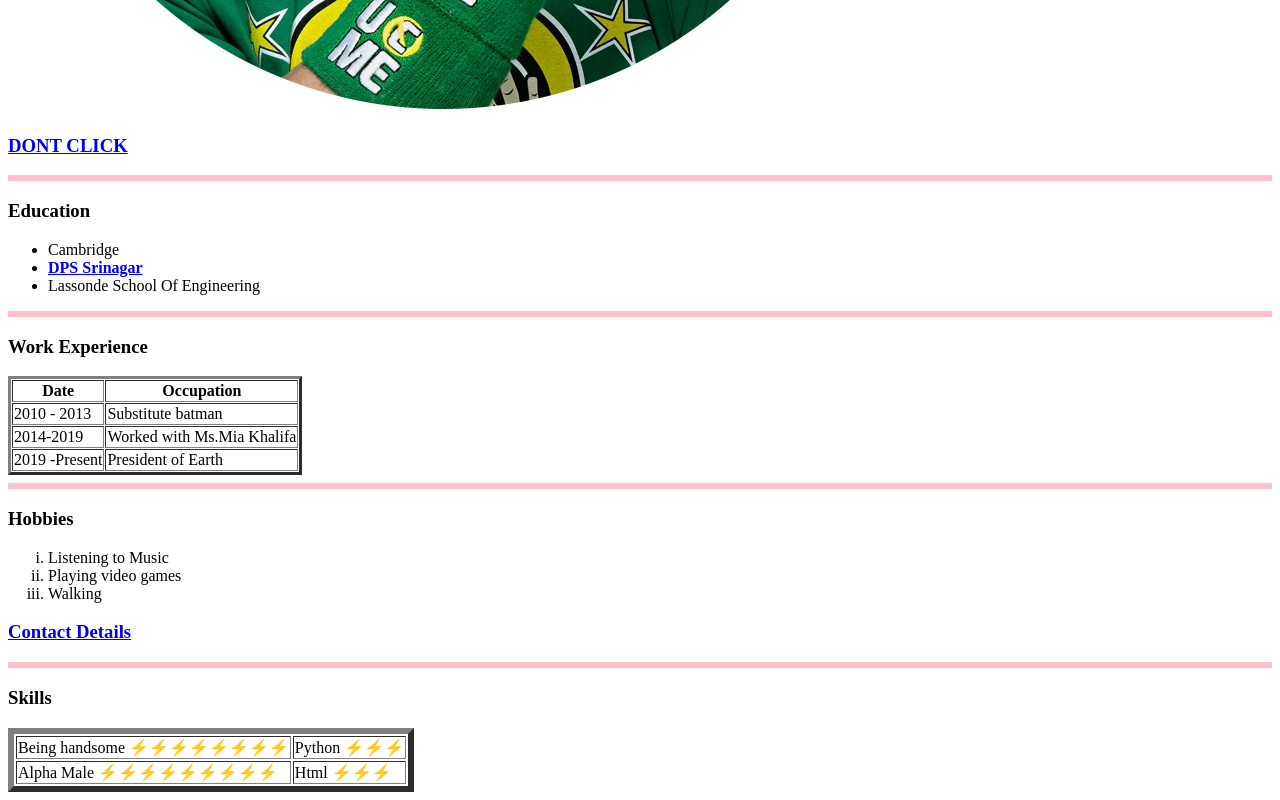
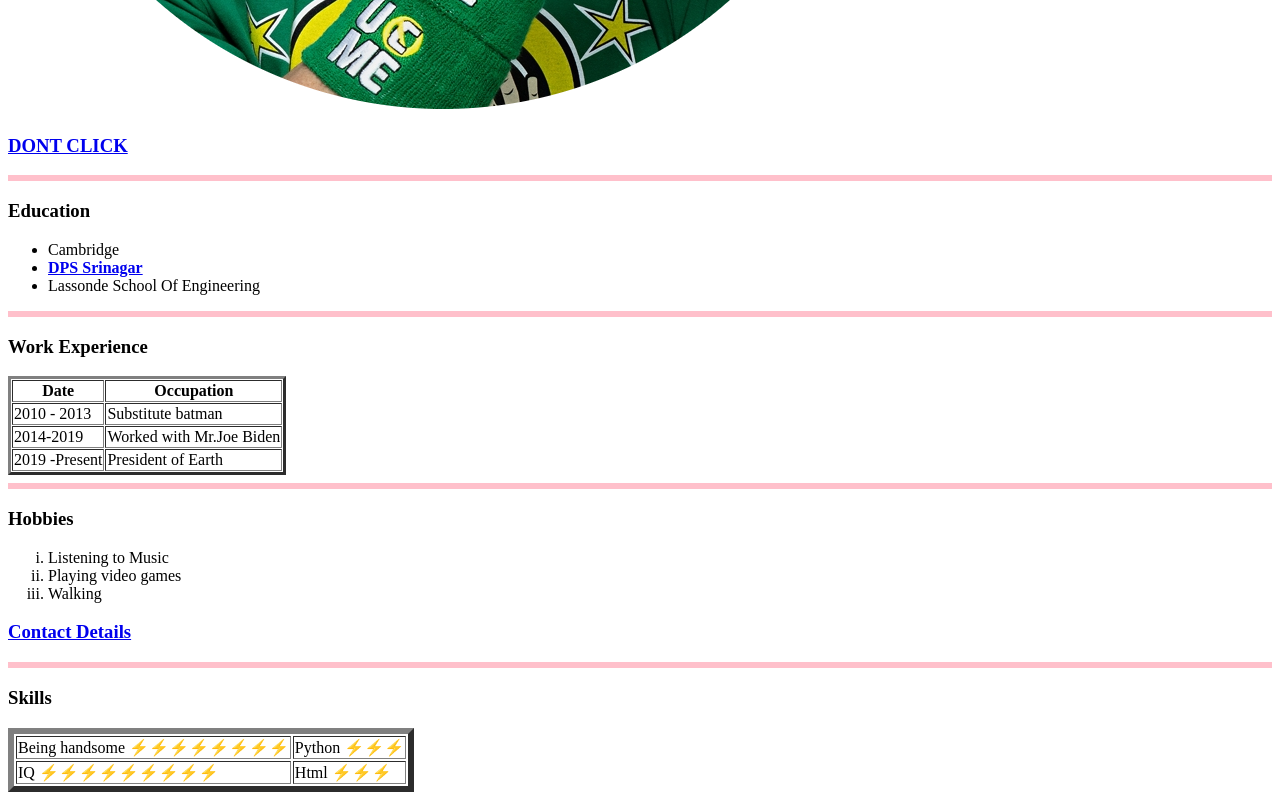
Before and after one commit to mursalshah/First-html-project, a plain HTML site: page index.html in a window 1280 px wide. Shown: the part 766-1566 px from the top of the page. Drawn offline with Linux system fonts and the light colour scheme.

Commit message:
Update index.html

```diff
--- a/index.html
+++ b/index.html
@@ -77,7 +77,7 @@
         2014-2019
       </td>
       <td>
-        Worked with Ms.Mia Khalifa
+        Worked with Mr.Joe Biden
       </td>
     <tr>
       <td>
@@ -137,7 +137,7 @@
     </tr>
     <tr>
       <td>
-      Alpha Male ⚡⚡⚡⚡⚡⚡⚡⚡⚡
+      IQ ⚡⚡⚡⚡⚡⚡⚡⚡⚡
       </td>
       <td>
       Html ⚡⚡⚡
```
